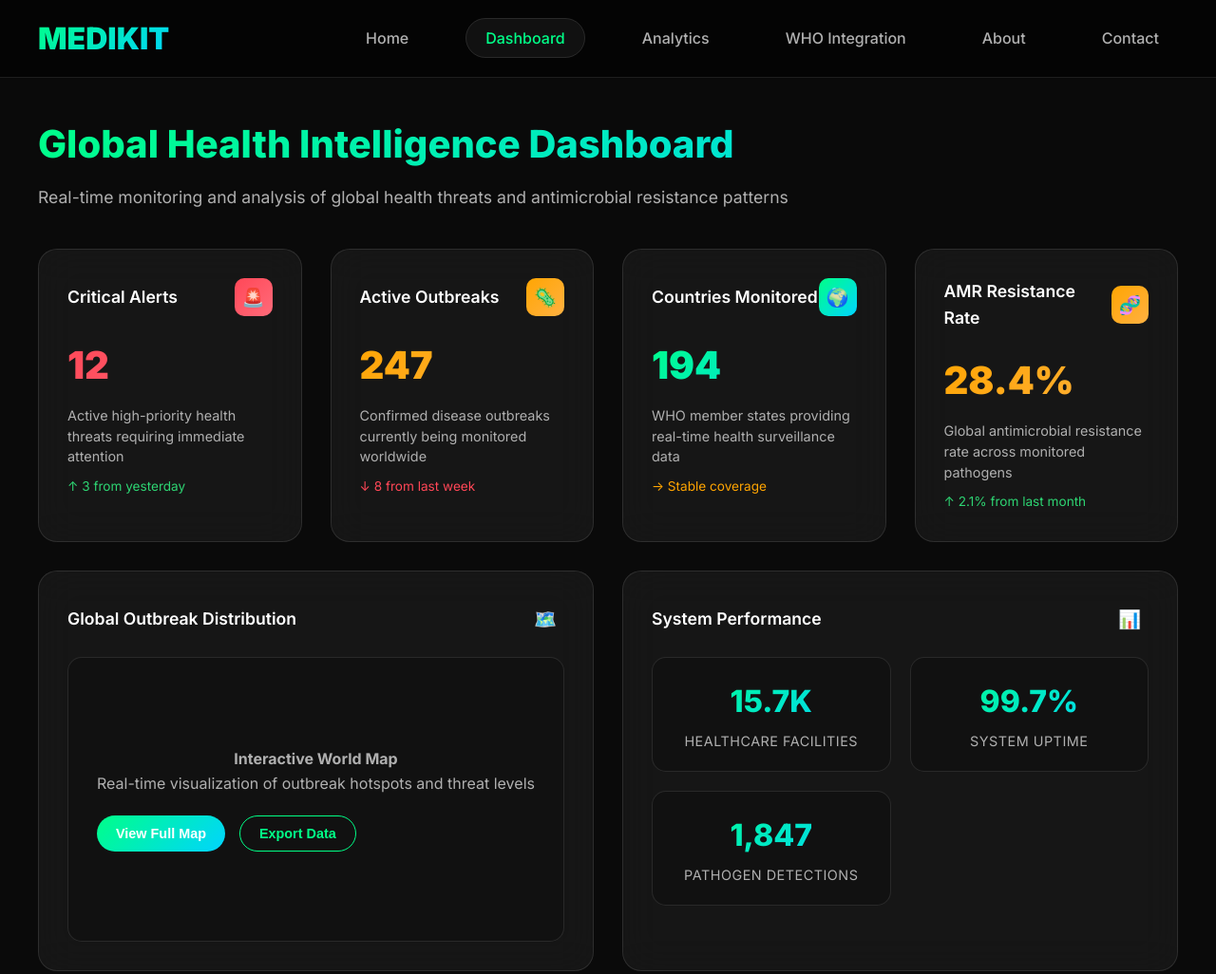
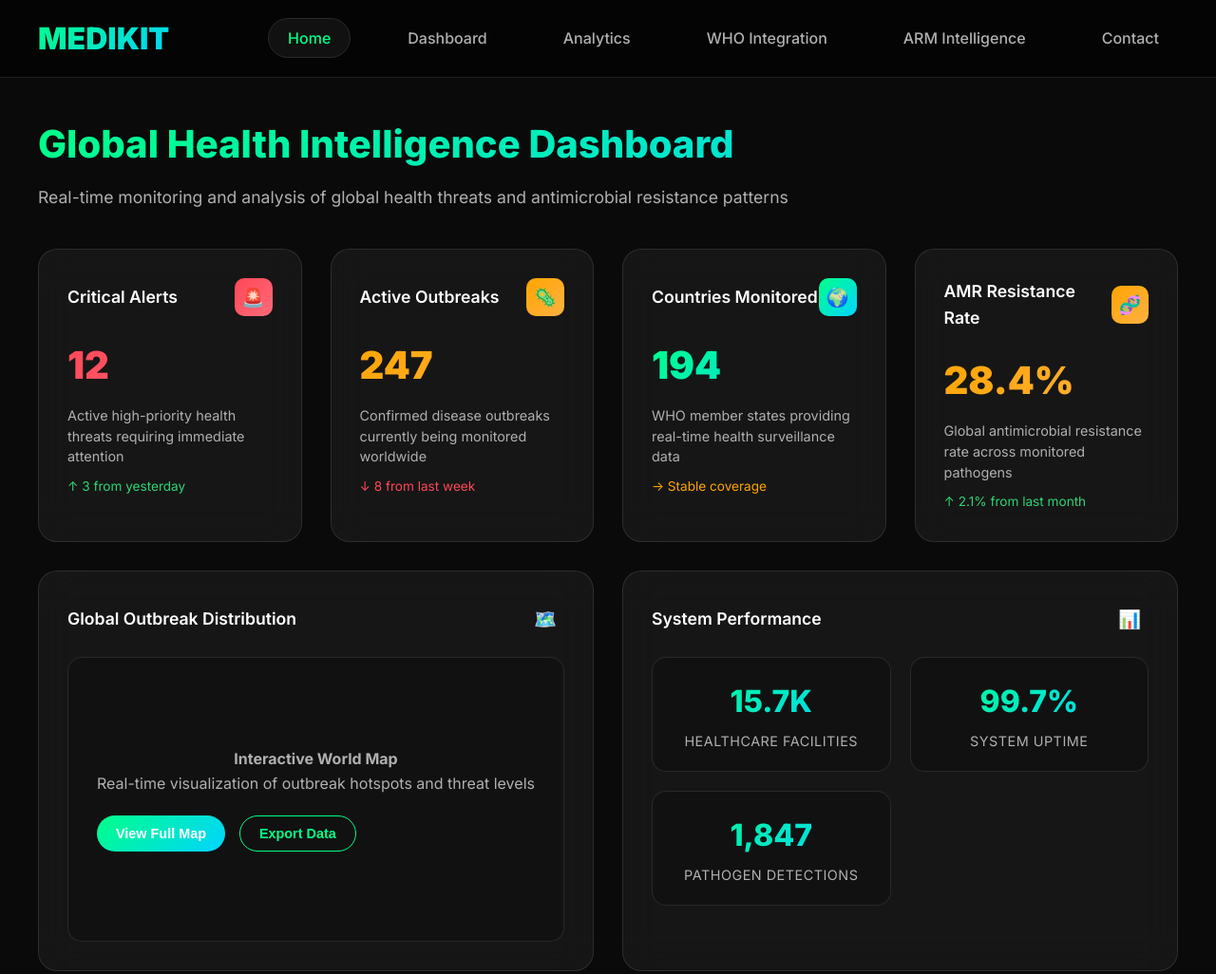
Before and after one commit to vijaykarthik-a/med-test1, a plain HTML site: page dashboard.html in a window 1280 px wide. Shown: the top 1026 px of the page at 95% size. Drawn offline with Linux system fonts and the light colour scheme.

Commit message:
Update dashboard.html

```diff
--- a/dashboard.html
+++ b/dashboard.html
@@ -472,14 +472,13 @@
     <nav class="navbar">
         <div class="nav-container">
             <a href="index.html" class="nav-logo">MEDIKIT</a>
-            <ul class="nav-menu">
-                <li><a href="index.html" class="nav-link">Home</a></li>
-                <li><a href="dashboard.html" class="nav-link active">Dashboard</a></li>
+             <ul class="nav-menu">
+                <li><a href="index.html" class="nav-link active">Home</a></li>
+                <li><a href="dashboard.html" class="nav-link">Dashboard</a></li>
                 <li><a href="analytics.html" class="nav-link">Analytics</a></li>
-                <li><a href="integration.html" class="nav-link">WHO Integration</a></li>
-                <li><a href="about.html" class="nav-link">About</a></li>
+                <li><a href="who-integration.html" class="nav-link">WHO Integration</a></li>
+                <li><a href="amr.html" class="nav-link">ARM Intelligence</a></li>
                 <li><a href="contact.html" class="nav-link">Contact</a></li>
-            </ul>
         </div>
     </nav>
 
```
